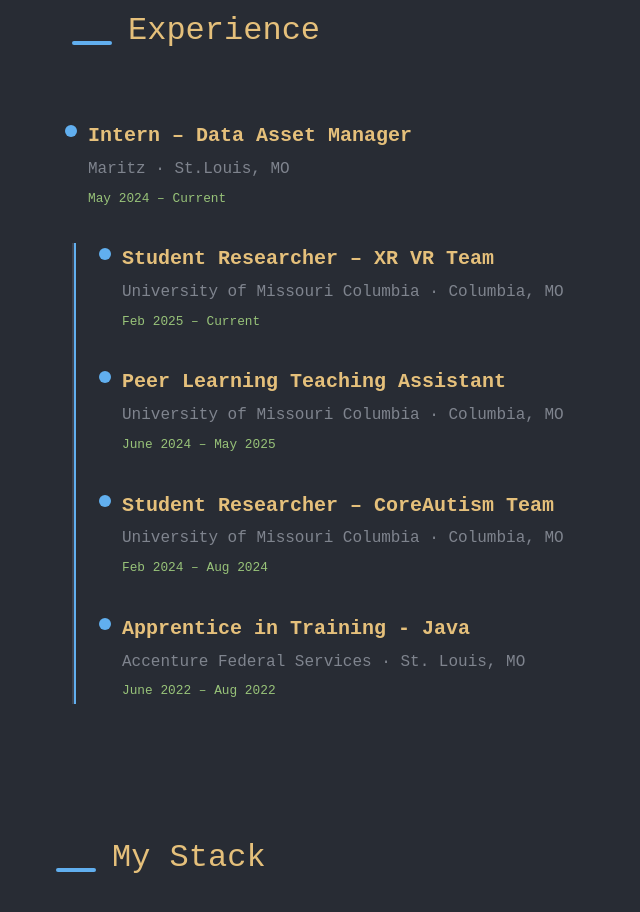
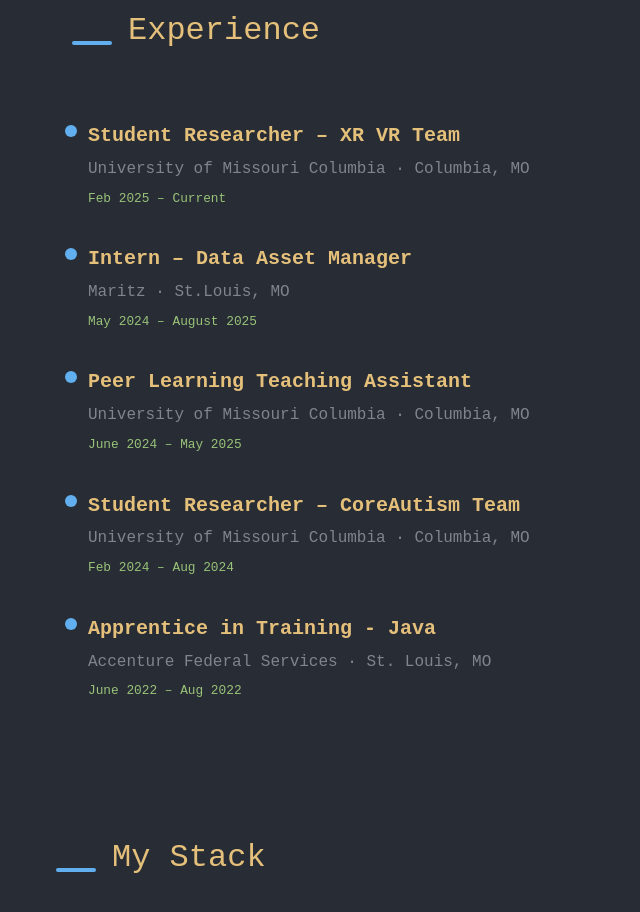
Before and after one commit to 21vincentchu/21vincentchu.github.io, a plain HTML site: page index.html in a window 1280 px wide. Shown: the part 2380-3292 px from the top of the page, without its empty margins (0-640 px from the left). Drawn offline with Linux system fonts and the light colour scheme; no server answers.

Commit message:
updated timeline

```diff
--- a/index.html
+++ b/index.html
@@ -209,21 +209,21 @@
             <div class="timeline-item">
                 <div class="timeline-dot"></div>
                 <div class="timeline-content">
-                  <h3>Intern – Data Asset Manager</h3>
-                  <span>Maritz · St.Louis, MO</span>
-                  <time>May 2024 – Current</time>
+                    <h3>Student Researcher – XR VR Team</h3>
+                    <span>University of Missouri Columbia · Columbia, MO</span>
+                    <time>Feb 2025 – Current</time>
                 </div>
-              </div>
+            </div>
 
-            <div class="timeline">
-              <div class="timeline-item">
-                <div class="timeline-dot"></div>
-                <div class="timeline-content">
-                  <h3>Student Researcher – XR VR Team</h3>
-                  <span>University of Missouri Columbia · Columbia, MO</span>
-                  <time>Feb 2025 – Current</time>
+            <div class="timeline"></div>
+                <div class="timeline-item">
+                    <div class="timeline-dot"></div>
+                    <div class="timeline-content">
+                    <h3>Intern – Data Asset Manager</h3>
+                    <span>Maritz · St.Louis, MO</span>
+                    <time>May 2024 – August 2025</time>
+                    </div>
                 </div>
-              </div>
 
               <div class="timeline-item">
                 <div class="timeline-dot"></div>
```
